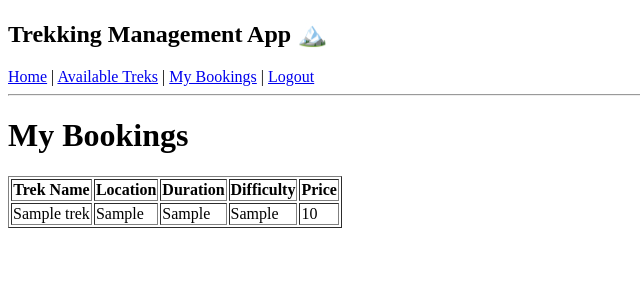
After one commit to GUNJANVERMA31/trekking-management-app, a Flask app: page /my_bookings in a window 1280 px wide. The commit adds this page. Shown: the top 300 px of the page, without its empty margins (0-640 px from the left). Run offline with Flask 3, Linux system fonts and the light colour scheme; the visitor is signed in with stand-in values (Sample User, id 1); tables that the repository leaves empty hold one stand-in row (values such as "Sample post").

Commit message:
Added session, booking system and navigation

```diff
--- a/app.py
+++ b/app.py
@@ -1,10 +1,26 @@
-from flask import Flask, render_template, request
+from flask import Flask, render_template, request, session, redirect
 import sqlite3
 
 app = Flask(__name__)
+app.secret_key = "trekking_secret_key"
+
+def login_required():
+    if "user_id" not in session:
+        return False
+    return True
 
 conn = sqlite3.connect("trekking.db")
 cursor = conn.cursor()
+
+cursor.execute("DROP TABLE IF EXISTS bookings")
+
+cursor.execute("""
+CREATE TABLE IF NOT EXISTS bookings (
+    id INTEGER PRIMARY KEY AUTOINCREMENT,
+    user_id INTEGER,
+    trek_id INTEGER
+)
+""")
 
 cursor.execute("""
 CREATE TABLE IF NOT EXISTS users (
@@ -22,6 +38,14 @@ CREATE TABLE IF NOT EXISTS treks (
     duration TEXT,
     difficulty TEXT,
     price INTEGER
+)
+""")
+
+cursor.execute("""
+CREATE TABLE IF NOT EXISTS bookings (
+    id INTEGER PRIMARY KEY AUTOINCREMENT,
+    user_id INTEGER,
+    trek_id INTEGER
 )
 """)
 
@@ -85,7 +109,11 @@ def login():
         conn.close()
 
         if user:
+            session["user_id"] = user[0]
+            session["user_name"] = user[1]
+
             return render_template("dashboard.html", name=user[1])
+
         else:
             return "Invalid Email or Password"
 
@@ -94,6 +122,8 @@ def login():
 @app.route("/treks")
 def treks():
 
+    if not login_required():
+        return redirect("/login")
     conn = sqlite3.connect("trekking.db")
     cursor = conn.cursor()
 
@@ -104,6 +134,42 @@ def treks():
     conn.close()
 
     return render_template("treks.html", treks=trek_data)
+
+@app.route("/my_bookings")
+def my_bookings():
+
+    if not login_required():
+        return redirect("/login")
+
+    conn = sqlite3.connect("trekking.db")
+    cursor = conn.cursor()
+
+    user_id = session.get("user_id")
+
+    cursor.execute("""
+    SELECT treks.trek_name,
+       treks.location,
+       treks.duration,
+       treks.difficulty,
+       treks.price
+    FROM bookings
+    JOIN treks
+    ON bookings.trek_id = treks.id
+    WHERE bookings.user_id = ?
+    """, (user_id,))
+
+    booking_data = cursor.fetchall()
+
+    conn.close()
+
+    return render_template("my_bookings.html", bookings=booking_data)
+
+@app.route("/logout")
+def logout():
+
+    session.clear()
+
+    return redirect("/login")
 
 @app.route("/add_trek", methods=["GET", "POST"])
 def add_trek():
@@ -136,6 +202,8 @@ def add_trek():
 @app.route("/book/<int:trek_id>")
 def book(trek_id):
 
+    user_id = session.get("user_id")
+
     conn = sqlite3.connect("trekking.db")
     cursor = conn.cursor()
 
@@ -147,9 +215,9 @@ def book(trek_id):
     """)
 
     cursor.execute(
-        "INSERT INTO bookings (trek_id) VALUES (?)",
-        (trek_id,)
-    )
+    "INSERT INTO bookings (user_id, trek_id) VALUES (?, ?)",
+    (user_id, trek_id)
+)
 
     conn.commit()
     conn.close()
--- /dev/null
+++ b/templates/base.html
@@ -0,0 +1,27 @@
+<!DOCTYPE html>
+<html>
+
+<head>
+    <title>Trekking Management App</title>
+</head>
+
+<body>
+
+<h2>Trekking Management App 🏔️</h2>
+
+<nav>
+    <a href="/">Home</a> |
+    <a href="/treks">Available Treks</a> |
+    <a href="/my_bookings">My Bookings</a> |
+    <a href="/logout">Logout</a>
+</nav>
+
+<hr>
+
+{% block content %}
+
+{% endblock %}
+
+</body>
+
+</html>
--- a/templates/dashboard.html
+++ b/templates/dashboard.html
@@ -12,5 +12,11 @@
 
 <p>Login Successfully!</p>
 
+<br><br>
+
+<a href="/logout">
+    <button>Logout</button>
+</a>
+
 </body>
 </html>
--- /dev/null
+++ b/templates/my_bookings.html
@@ -0,0 +1,30 @@
+
+
+{% extends "base.html" %}
+
+{% block content %}
+
+<h1>My Bookings</h1>
+
+<table border="1">
+
+<tr>
+    <th>Trek Name</th>
+    <th>Location</th>
+    <th>Duration</th>
+    <th>Difficulty</th>
+    <th>Price</th>
+</tr>
+
+{% for booking in bookings %}
+
+<tr>
+    <td>{{booking[0]}}</td>
+    <td>{{booking[1]}}</td>
+    <td>{{booking[2]}}</td>
+    <td>{{booking[3]}}</td>
+    <td>{{booking[4]}}</td>
+</tr>
+
+{% endfor %}
+{% endblock %}
```
Also changed, not shown: templates/add_trek.html (+5 -11 lines), templates/treks.html (+3 -19 lines).
